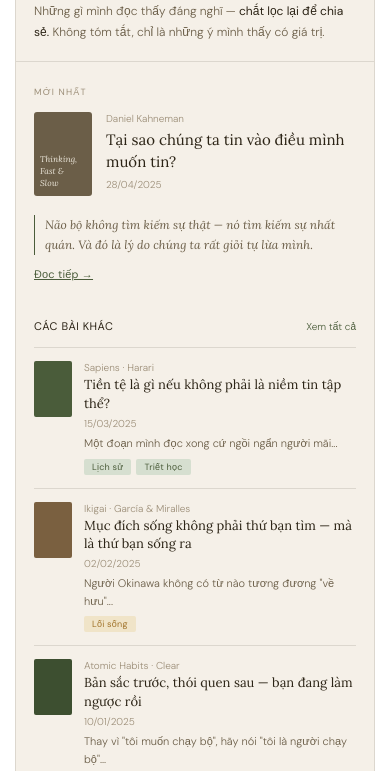
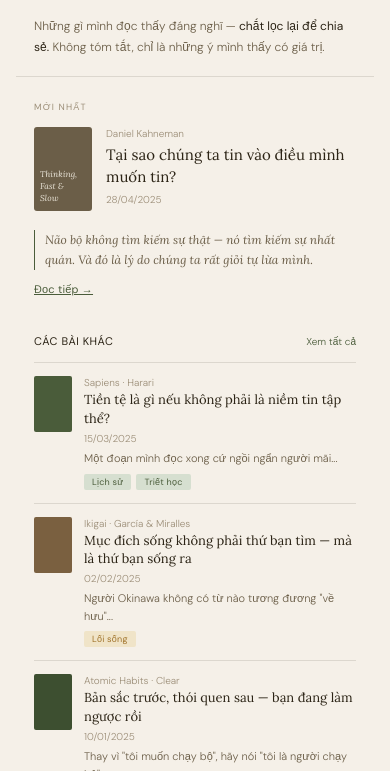
Before and after one commit to annanguyen0519-ux/langlang-me, a plain HTML site: page index.html in a window 390 px wide. Shown: the part 115-886 px from the top of the page. Drawn offline with Linux system fonts and the light colour scheme.

Commit message:
Update index.html
code: responsive on mobile

```diff
--- a/index.html
+++ b/index.html
@@ -9,7 +9,7 @@
   --amber:#A0732A;--amber-l:#F0E4C8;
   --rule:rgba(44,36,22,0.12);
 }
-.w{background:var(--bg);max-width:360px;margin:0 auto;border-radius:12px;overflow:hidden;border:0.5px solid var(--rule);font-family:'DM Sans',sans-serif;color:var(--ink)}
+.w{ background:var(--bg); width:100%; max-width:480px; margin:0 auto; overflow:hidden; border:0.5px solid var(--rule); font-family:'DM Sans',sans-serif; color:var(--ink); padding:16px; } @media (max-width:480px){ .w{ border-radius:0; border:none; } }
 .bar{background:var(--bg);padding:16px 18px 14px;display:flex;align-items:center;justify-content:space-between;border-bottom:0.5px solid var(--rule)}
 .logo{font-family:'Lora',serif;font-size:17px;font-weight:400;letter-spacing:-0.3px;color:var(--ink);font-style:italic}
 .logo span{font-style:normal;font-size:11px;font-family:'DM Sans',sans-serif;color:var(--ink3);font-weight:300;margin-left:4px}
```
